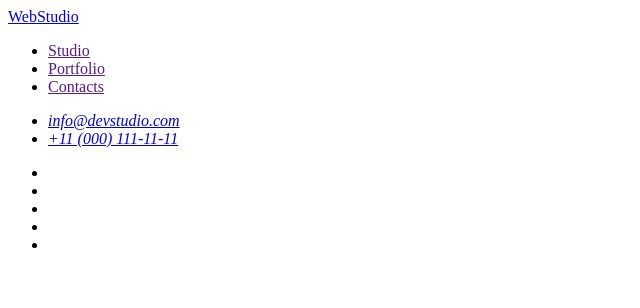
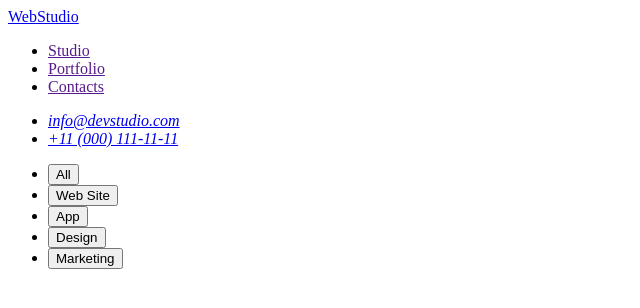
Before and after one commit to Yakiv87/goit-markup-hw-02, a plain HTML site: page portfolio.html in a window 1280 px wide. Shown: the whole page, without its empty margins (0-640 px from the left). Drawn offline with Linux system fonts and the light colour scheme.

Commit message:
Update portfolio.html

```diff
--- a/portfolio.html
+++ b/portfolio.html
@@ -31,11 +31,11 @@
     <main>
       <h1 hidden>Filters</h1>
       <ul>
-        <li></li>
-        <li></li>
-        <li></li>
-        <li></li>
-        <li></li>
+        <li><button type="button">All</button></li>
+        <li><button type="button">Web Site</button></li>
+        <li><button type="button">App</button></li>
+        <li><button type="button">Design</button></li>
+        <li><button type="button">Marketing</button></li>
       </ul>
     </main>
   </body>
```
